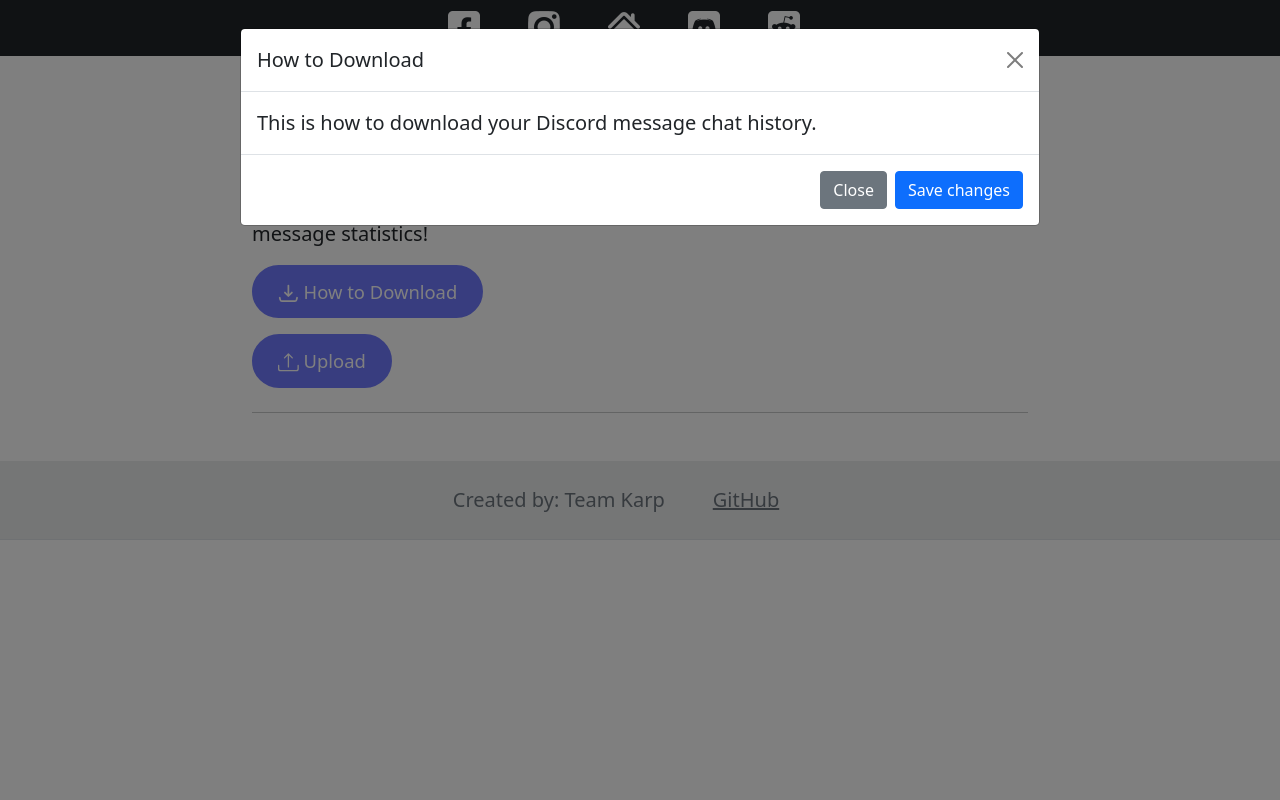
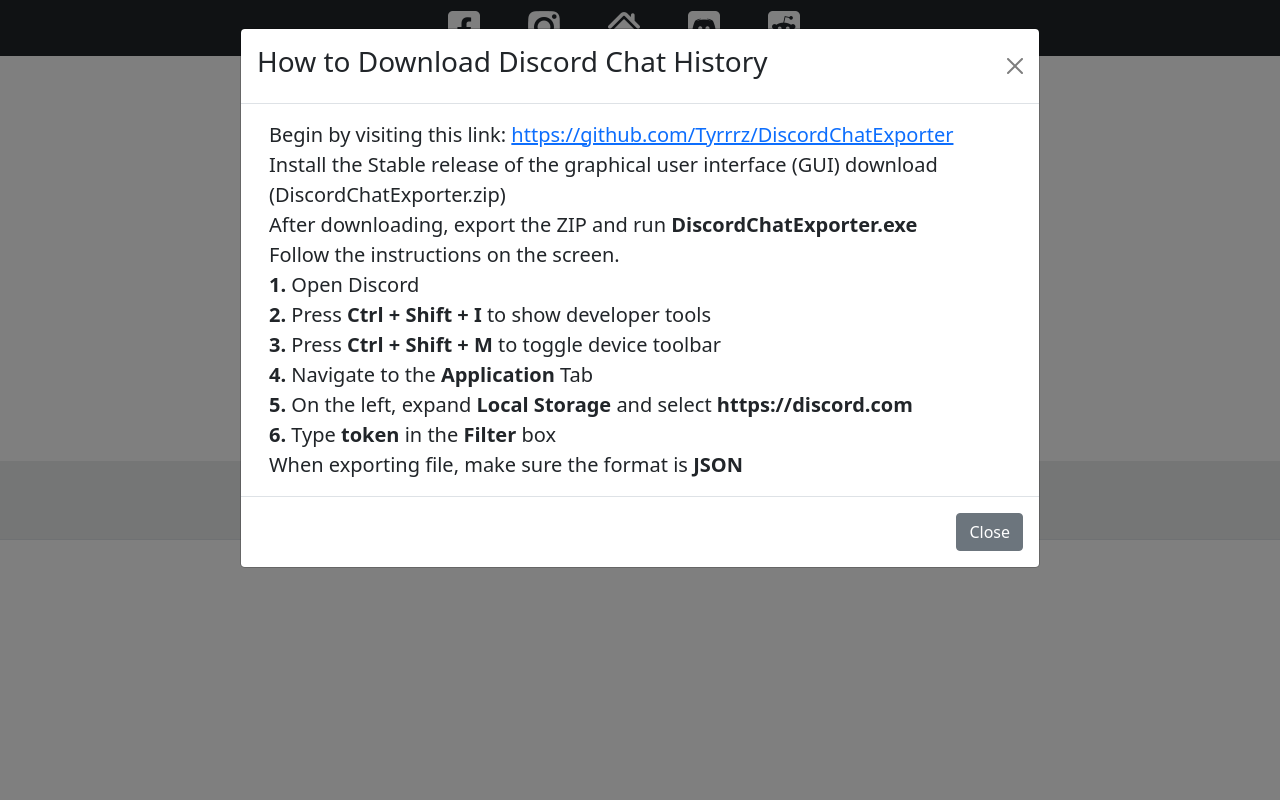
Before and after one commit to aaronchan32/slanguage, a Flask app: page /discord in a window 1280 px wide, after a click on "How to Download". Run offline with Flask 2, Linux system fonts and the light colour scheme; parts of the project's set-up code (start-up, migrations or seed data) failed here and were passed over; some libraries are stand-ins or nearby versions.

Commit message:
How to Download added

```diff
--- a/analyzeSlang.py
+++ b/analyzeSlang.py
@@ -42,7 +42,7 @@
 
 
             self.__slangs = slangList
-            print("self slang:", self.__slangs)
+
 
     # def __newSlang(self):
     #     if (self.__slangs) != None:
--- a/templates/macros.html
+++ b/templates/macros.html
@@ -272,12 +272,12 @@
 
 {% endmacro %}
 
-{% macro modal(id, name) %}
+{% macro modal(id, socialPlatform) %}
 <div class="modal fade" id="{{id}}" tabindex="-1">
   <div class="modal-dialog modal-lg">
     <div class="modal-content">
       <div class="modal-header">
-        <h5 class="modal-title" id="{{id}}">{{name}}</h5>
+        <h3 class="" id="{{id}}">How to Download {{socialPlatform}} Chat History</h3>
         <button type="button" class="btn-close" data-bs-dismiss="modal" aria-label="Close"></button>
       </div>
       <div class="modal-body">
@@ -285,7 +285,6 @@
       </div>
       <div class="modal-footer">
         <button type="button" class="btn btn-secondary" data-bs-dismiss="modal">Close</button>
-        <button type="button" class="btn btn-primary">Save changes</button>
       </div>
     </div>
   </div>
--- a/templates/socialPlatform.html
+++ b/templates/socialPlatform.html
@@ -33,12 +33,51 @@
       How to Download
     </button>
 
+    {% call modal("howToDownload", socialPlatform | capitalize) %}
 
-    {% call modal("howToDownload", "How to Download") %}
+    <div class="container">
+      {% if socialPlatform == 'facebook'%}
       <p>
-      This is how to download your {{socialPlatform | capitalize}} message chat
-      history.
+        Begin by visiting this link: <a
+          href="https://www.facebook.com/dyi/?referrer=yfi_settings">https://www.facebook.com/dyi/?referrer=yfi_settings</a>
       </p>
+      <p><b>1.</b> Under Date Range, select the time range in which you would like the chat history to be within.
+        Generally, you
+        can choose "All Time". </p>
+      <p><b>2.</b> Media Quality can be ignored.</p>
+      <p><b>3.</b> Under Format, please select JSON. The HTML file type IS NOT supported on this website.</p>
+      <p><b>4.</b> Lastly, click Deselect All and click the box next to Messages.</p>
+      <p><b>5.</b> Click Create File and within a few minutes or hours, a ZIP file will be generated for you!</p>
+      <img class="img-fluid mt-3"
+        src="{{url_for('static', filename='styles/assets/images/howtodownloadfacebook.png')}}">
+      <p class="mt-3">After downloading your ZIP file, unzip it and navigate to</p>
+      <p><b>messages</b> > <b>inbox</b> > <b>desired group chat/user folder</b> > <b>There's your JSON file!</b></p>
+      {% endif %}
+      {% if socialPlatform == 'instagram'%}
+      <p>Begin by visiting <a href="https://www.instagram.com/">Instagram</a></p>
+      <p><b>1.</b> Click on your profile picture on the top right, and navigate to <b>Settings</b></p>
+      <p><b>2.</b> On the left, navigate to <b>Privacy and Security</b></p>
+      <p><b>3.</b> Scroll down to <b>Data Download</b> and click on <b>Request Download</b></p>
+      <p><b>4.</b> Enter in your email, select <b>JSON</b> and click next to enter in your password. Within a few minutes or hours, a ZIP file will be generated for you!</p>
+      <img class="img-fluid mt-3"
+        src="{{url_for('static', filename='styles/assets/images/howtodownloadinstagram.png')}}">
+      <p class="mt-3">After downloading your ZIP file, unzip it and navigate to</p>
+      <p><b>messages</b> > <b>inbox</b> > <b>desired group chat/user folder</b> > <b>There's your JSON file!</b></p>
+      {% endif %}
+      {% if socialPlatform == 'discord'%}
+      <p>Begin by visiting this link: <a href="https://github.com/Tyrrrz/DiscordChatExporter">https://github.com/Tyrrrz/DiscordChatExporter</a></p>
+      <p>Install the Stable release of the graphical user interface (GUI) download (DiscordChatExporter.zip)</p>
+      <p>After downloading, export the ZIP and run <b>DiscordChatExporter.exe</b></p>
+      <p>Follow the instructions on the screen.</p>
+      <p><b>1.</b> Open Discord</p>
+      <p><b>2.</b> Press <b>Ctrl + Shift + I</b> to show developer tools</p>
+      <p><b>3.</b> Press <b>Ctrl + Shift + M</b> to toggle device toolbar</p>
+      <p><b>4.</b> Navigate to the <b>Application</b> Tab</p>
+      <p><b>5.</b> On the left, expand <b>Local Storage</b> and select <b>https://discord.com</b></p>
+      <p><b>6.</b> Type <b>token</b> in the <b>Filter</b> box</p>
+      <p>When exporting file, make sure the format is <b>JSON</b></p>
+      {% endif %}
+    </div>
     {% endcall %}
 
     <div class="mt-3" style="display: flex; align-items: center">
--- a/urbanDictInfo.py
+++ b/urbanDictInfo.py
@@ -61,7 +61,6 @@
     slangDict["finalSlang"] = list(set(finalSlang))
     slangDict["tempSlang"] = list(set(asyncio.run(initialUrbanFilter(tempSlang)))) #Checks to see if it exists in Urban Dictionary and has over 300 upvotes
     print("commonFilter --- %s seconds ---" % (time.time() - start_time))
-    print("line 64, this is slangDict:", slangDict)
     return slangDict
 
 async def finalUrbanFilter(slangList):
```
Also changed, not shown: commonSlang.json (+1 -1 lines), templates/home.html (+1 -8 lines), static/styles/assets/images/howtodownloadfacebook.png (added), static/styles/assets/images/howtodownloadinstagram.png (added). Lines whose indentation alone changed are shown as unchanged.
